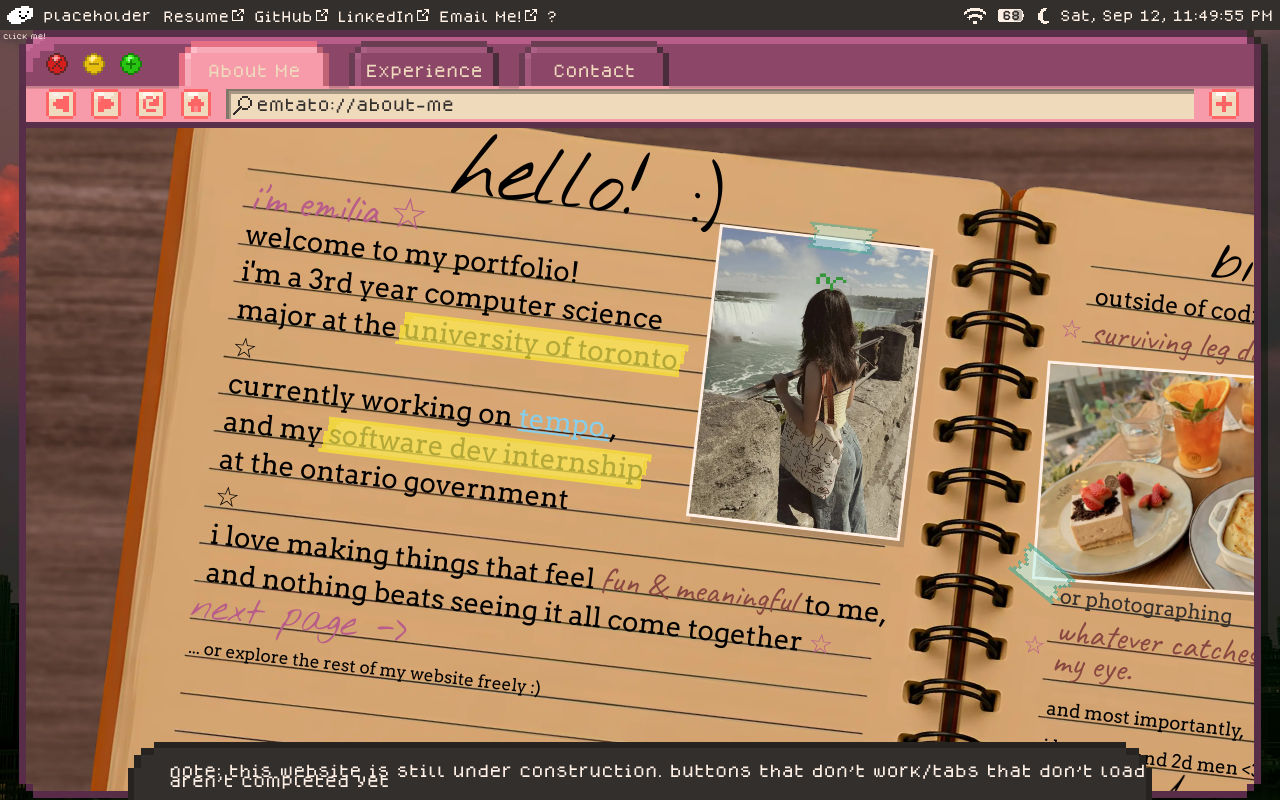
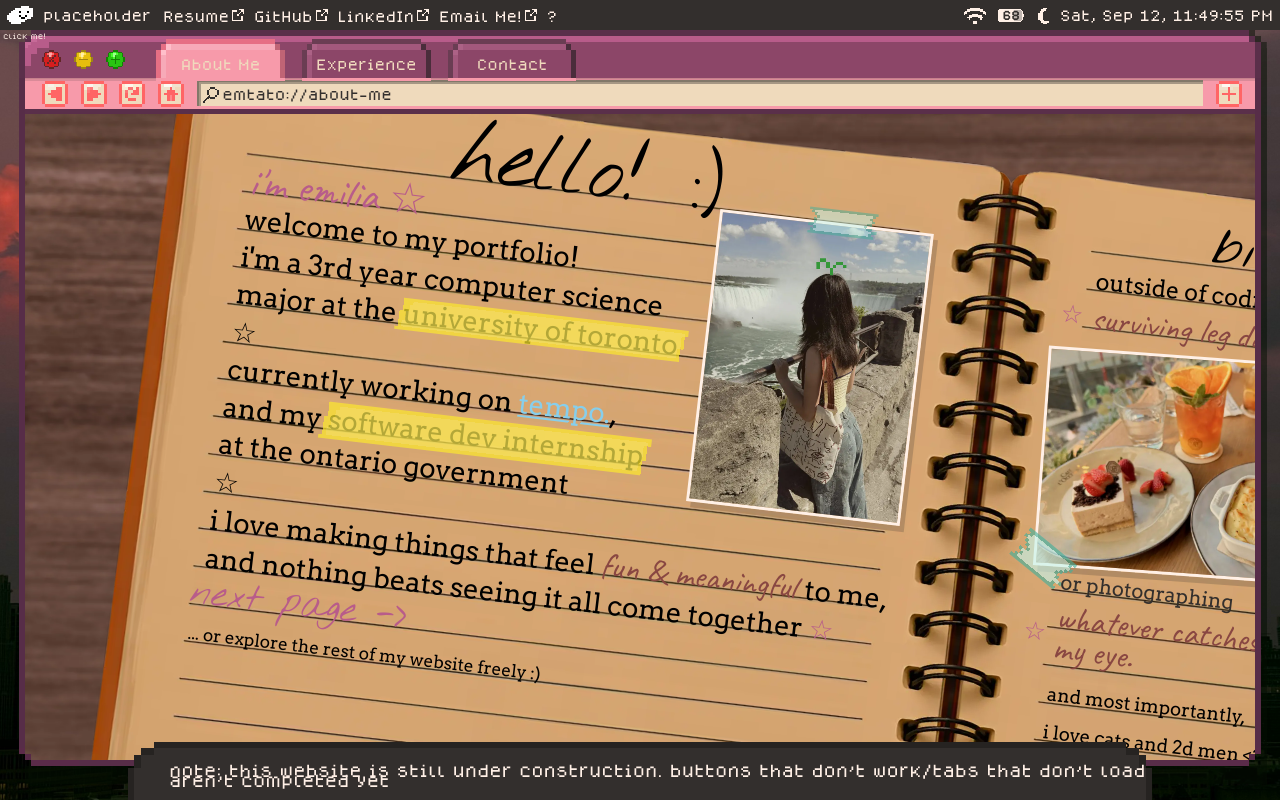
Before and after one commit to emtato/emtato-portfolio, a React (Vite) app: page / in a window 1280 px wide. Built offline with nearby package versions, Linux system fonts and the light colour scheme.

Commit message:
ddecrease size of browser for more content phew

```diff
--- a/src/App.css
+++ b/src/App.css
@@ -112,17 +112,14 @@
 }
 
 .dock-left {
-    bottom: 0;
-    width: calc(var(--dock-height) * 5/9); /* Preserve the end caps' 5:9 aspect ratio */
     height: var(--dock-height);
-    flex: 0 0 calc(var(--dock-height) * 5/9);
+    flex: 0 0 round(nearest, calc(var(--dock-height) * 5 / 9), 1px); /* Preserve the end caps' 5:9 aspect ratio */
     image-rendering: pixelated;
 }
 
 .dock-middle {
     min-width: 0;
     height: var(--dock-height);
-    bottom: 0;
     flex: 1;
 
     background-image: url("/assets/system/dock/dock-middle.png");
@@ -133,14 +130,12 @@
 }
 
 .dock-right {
-    bottom: 0;
-    width: calc(var(--dock-height) * 5/9);
     height: var(--dock-height);
-    flex: 0 0 calc(var(--dock-height) * 5/9);
+    flex: 0 0 calc(var(--dock-height) * 5 / 9);
     image-rendering: pixelated;
 }
 
-.dock-tip-text{
+.dock-tip-text {
     font: 14px "Emtato Pixel";
     color: var(--color-warm-cream);
     position: absolute;
@@ -158,7 +153,7 @@
         font: 13px "Emtato Pixel";
     }
 
-    .dock-tip-text{
-        bottom:5px;
+    .dock-tip-text {
+        bottom: 5px;
     }
 }
--- a/src/components/browser/BrowserWindow.css
+++ b/src/components/browser/BrowserWindow.css
@@ -5,13 +5,13 @@
 .browser-window {
     width: 97vw;
     left: 1.5vw;
-    height: 96%;
+    height: 92%;
     z-index: 10;
     position: absolute;
     top: 30px;
-    box-shadow: 7px 21px 0 rgba(5, 14, 3, 0.5);
+    box-shadow: 6px 18px 0 rgba(5, 14, 3, 0.5);
     display: grid;
-    grid-template-columns: 7px minmax(0, 1fr) 7px;
+    grid-template-columns: 6px minmax(0, 1fr) 6px;
     grid-template-rows: auto minmax(0, 1fr) auto;
 }
 
@@ -21,9 +21,9 @@
     z-index: 15;
     position: absolute;
     top: 0px;
-    box-shadow: 7px 21px 0 rgba(5, 14, 3, 0.5);
+    box-shadow: 6px 18px 0 rgba(5, 14, 3, 0.5);
     display: grid;
-    grid-template-columns: 7px minmax(0, 1fr) 7px;
+    grid-template-columns: 6px minmax(0, 1fr) 6px;
     grid-template-rows: auto minmax(0, 1fr) auto;
 }
 
@@ -33,10 +33,10 @@
     position: relative;
 }
 
-.browser-window-render-top-row { /* dimensions of 1 pixel: height 63px -> 9 drawn pixels tall, 7px per big pixel */
+.browser-window-render-top-row { /* dimensions of 1 pixel: height 48px -> 8 drawn pixels tall, 6px per big pixel */
     position: relative;
     z-index: 10;
-    height: 56px;
+    height: 48px;
     image-rendering: pixelated;
     display: block;
 }
@@ -44,19 +44,19 @@
 .browser-window-traffic-lights {
     display: flex;
     position: absolute;
-    top: 23px;
+    top: 19.71px;
     z-index: 15;
-    left: 27px;
+    left: 23.14px;
     image-rendering: pixelated;
-    gap: 15px;
+    gap: 12.86px;
 }
 
 .circle-button {
     background-color: transparent;
     border: none;
     padding: 0;
-    width: 22px;
-    height: 22px;
+    width: 18.86px;
+    height: 18.86px;
     border-radius: 50%;
 }
 
@@ -67,17 +67,17 @@
 
 .browser-window-traffic-light {
     display: block;
-    width: 22px;
-    height: 22px;
+    width: 18.86px;
+    height: 18.86px;
 }
 
 .browser-window-top {
-    height: 56px;
-    margin-inline: 7px;
+    height: 48px;
+    margin-inline: 6px;
 
     background-image: url("/assets/browser/frame/top-side-browser.png");
     background-repeat: repeat-x;
-    background-size: 8px 56px;
+    background-size: 6.86px 48px;
     image-rendering: pixelated;
 }
 
@@ -92,36 +92,36 @@
     position: absolute;
     top: 0;
     right: 0;
-    width: 77px;
-    height: 56px;
+    width: 66px;
+    height: 48px;
     pointer-events: none;
 
     background-image: url("/assets/browser/frame/top-right-corner-browser.png");
-    background-size: 77px 56px;
+    background-size: 66px 48px;
     image-rendering: pixelated;
-    filter: drop-shadow(7px 0 0 rgba(5, 14, 3, 0.5));
-    clip-path: inset(0 -7px 35px 0);
+    filter: drop-shadow(6px 0 0 rgba(5, 14, 3, 0.5));
+    clip-path: inset(0 -6px 30px 0);
 }
 
 /* -------------------------------- browser window middle row + toolbar -------------------------------- */
 
 .browser-window-left {
-    width: 7px;
+    width: 6px;
 
     background-image: url("/assets/browser/frame/left-side-browser.png");
     background-repeat: repeat-y;
-    background-size: 7px 7px;
+    background-size: 6px 6px;
     image-rendering: pixelated;
 }
 
 .browser-window-center {
     height: 100%;
     display: grid;
-    grid-template-rows: 42px minmax(0, 1fr); /* dvide centre space into two stacked rows: 42px toolbar height, rest for page content */
+    grid-template-rows: 36px minmax(0, 1fr); /* dvide centre space into two stacked rows: 36px toolbar height, rest for page content */
 }
 
 .browser-window-search-layer {
-    height: 42px;
+    height: 36px;
     display: flex;
     align-items: center;
     justify-content: center;
@@ -129,7 +129,7 @@
 
     background-image: url("/assets/browser/toolbar/browser-search-bar-layer.png");
     background-repeat: repeat-x;
-    background-size: 7px 42px;
+    background-size: 6px 36px;
     image-rendering: pixelated;
 }
 
@@ -137,9 +137,9 @@
     z-index: 15;
     display: flex;
     position: absolute;
-    top: 3.3px;
-    left: 5px;
-    right: 15px;
+    top: 2.83px;
+    left: 4.29px;
+    right: 12.86px;
 }
 
 .browser-nav-button {
@@ -154,9 +154,9 @@
 }
 
 .browser-nav-icon {
-    width: 30px;
-    height: 30px;
-    margin-left: 15px;
+    width: 25.71px;
+    height: 25.71px;
+    margin-left: 12.86px;
 }
 
 /* -------------------------------- tabs  --------------------------------------- */
@@ -164,28 +164,28 @@
     display: flex;
     position: absolute;
     width: 100%;
-    left: 150px;
-    top: 4px;
-    gap: 20px;
+    left: 128.57px;
+    top: 3.43px;
+    gap: 17.14px;
 }
 
 .browser-tab-button {
     position: relative;
-    width: 150px;
-    height: 50px;
+    width: 128.57px;
+    height: 42.86px;
     background-color: transparent;
     border: none;
     z-index: 16;
-    top: 10px;
-    left: 10px;
+    top: 8.57px;
+    left: 8.57px;
 }
 
 .browser-tab-label {
     color: var(--colour-peach);
-    font: 14px "Emtato Pixel";
+    font: 12px "Emtato Pixel";
     z-index: 17;
     position: relative;
-    top: 3px;
+    top: 2.57px;
 
 }
 
@@ -199,8 +199,8 @@
 }
 
 .browser-tab-img {
-    width: 150px;
-    top: -3px;
+    width: 128.57px;
+    top: -2.57px;
     position: absolute;
     z-index: 16;
     left: 0;
@@ -213,9 +213,9 @@
     position: relative;
     width: 100%;
     gap: 0;
-    top: -0.5px;
-    margin-left: 15px;
-    height: 30px;
+    top: -0.43px;
+    margin-left: 12.86px;
+    height: 25.71px;
 }
 
 .browser-search-bar-bounds { /*1x15 -> 36/15 =2.4: 1pixel is 2.4px*/
@@ -226,42 +226,42 @@
     position: relative;
     background-image: url("/assets/browser/toolbar/search-bar.png");
     background-repeat: repeat-x;
-    background-size: 4px 36px;
+    background-size: 3.43px 30.86px;
     image-rendering: pixelated;
     z-index: 15;
 }
 
 .browser-search-icon {
     position: absolute;
-    top: 6px;
-    left: 6px;
-    width: 25px;
-    height: 25px;
+    top: 5.14px;
+    left: 5.14px;
+    width: 21.43px;
+    height: 21.43px;
     z-index: 16;
     image-rendering: pixelated;
 }
 
 .browser-window-right {
-    width: 7px;
+    width: 6px;
     justify-self: end;
 
     background-image: url("/assets/browser/frame/right-side-browser.png");
     background-repeat: repeat-y;
-    background-size: 7px 7px;
+    background-size: 6px 6px;
     image-rendering: pixelated;
 }
 
 .browser-search-bar-text {
     position: absolute;
     top: 35%;
-    left: 30px;
+    left: 25.71px;
     width: 100%;
     height: 100%;
     background-color: transparent;
     border: none;
     outline: none;
     color: var(--color-smoky-charcoal);
-    font: 14px "Emtato Pixel";
+    font: 12px "Emtato Pixel";
     z-index: 16;
 }
 
@@ -270,7 +270,7 @@
 ----------------------------------------------------------------------------------------------- -o- */
 
 .browser-window-page-content {
-    height: calc(100% + 14px); /* add 14 px to the page content's height to account for the bottom row's space taken */
+    height: calc(100% + 12px); /* add 12 px to the page content's height to account for the bottom row's space taken */
 
 }
 
@@ -294,19 +294,19 @@
 .browser-window-render-bottom-row {
     position: relative;
     z-index: 10;
-    height: 21px;
+    height: 18px;
     image-rendering: pixelated;
     display: block;
 }
 
 .browser-window-bottom {
-    height: 7px;
+    height: 6px;
     align-self: end;
-    margin-inline: 7px;
+    margin-inline: 6px;
 
     background-image: url("/assets/browser/frame/right-side-browser.png");
     background-repeat: repeat-x;
-    background-size: 7px 7px;
+    background-size: 6px 6px;
     image-rendering: pixelated;
 }
 
@@ -328,13 +328,13 @@
     }
 
     .browser-tabs-list {
-        left: 95px;
-        gap: 7px;
+        left: 81.43px;
+        gap: 6px;
     }
 
     .browser-window-traffic-lights {
-        gap: 8px;
-        left:16px;
+        gap: 6.86px;
+        left:13.71px;
     }
 
     .browser-window-traffic-light {
@@ -344,29 +344,29 @@
 
     .browser-tab-button {
         position: relative;
-        width: 95px;
-        height: 30px;
+        width: 81.43px;
+        height: 25.71px;
         background-color: transparent;
         border: none;
         z-index: 16;
-        top: 10px;
-        left: 10px;
+        top: 8.57px;
+        left: 8.57px;
     }
 
     .browser-tab-label {
         color: var(--colour-peach);
-        font: 10px "Emtato Pixel";
+        font: 8.57px "Emtato Pixel";
         z-index: 17;
         position: relative;
-        top: 8px;
+        top: 6.86px;
         margin-left: -4%;
 
     }
 
     .browser-tab-img {
-        width: 95px;
-        height: 50px;
-        top: -3px;
+        width: 81.43px;
+        height: 42.86px;
+        top: -2.57px;
         position: absolute;
         z-index: 16;
         left: 0;
@@ -375,14 +375,14 @@
     .browser-search-bar-text {
         position: absolute;
         top: 45%;
-        left: 30px;
+        left: 25.71px;
         width: 100%;
         height: 100%;
         background-color: transparent;
         border: none;
         outline: none;
         color: var(--color-smoky-charcoal);
-        font: 8px "Emtato Pixel";
+        font: 6.86px "Emtato Pixel";
         z-index: 16;
     }
 
```
